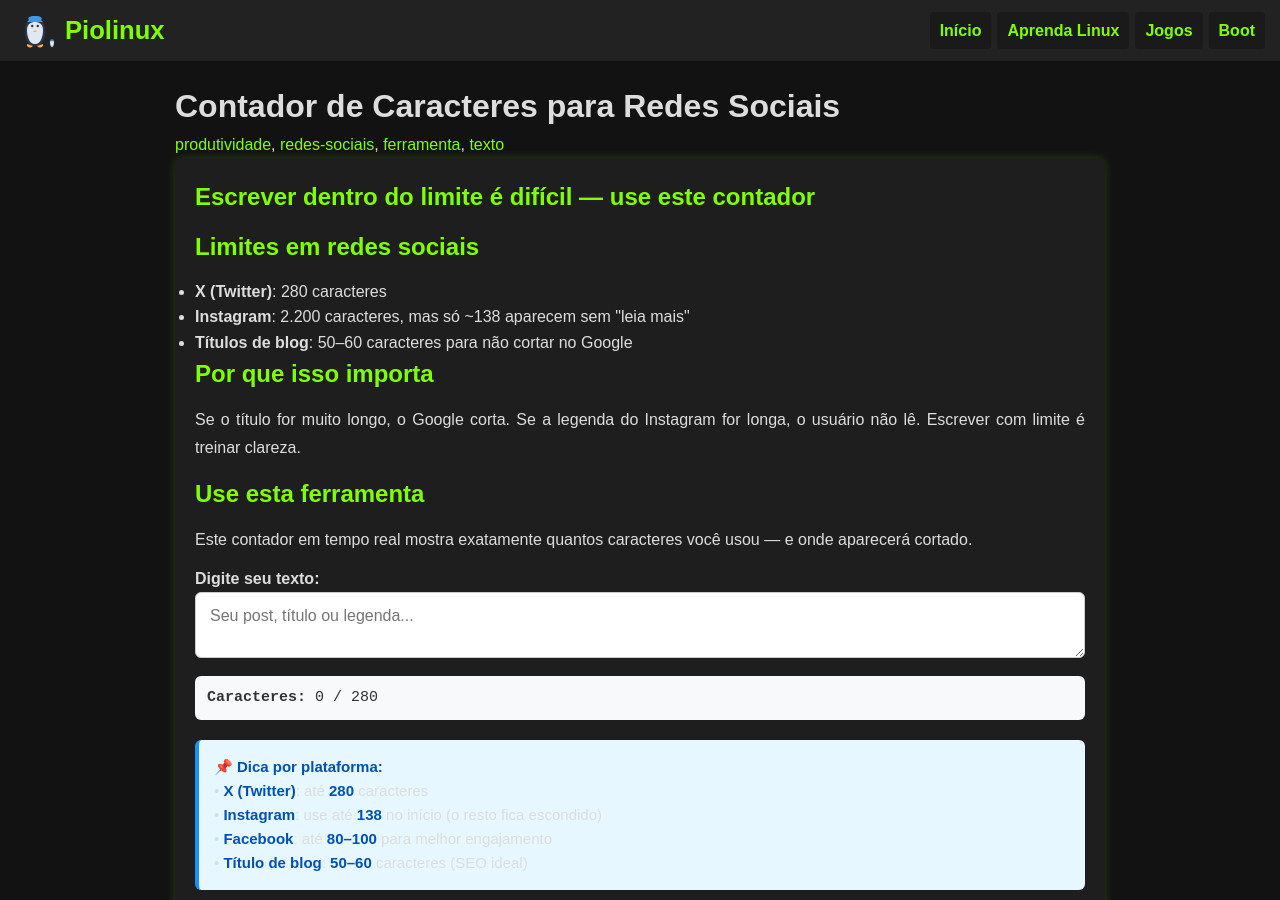
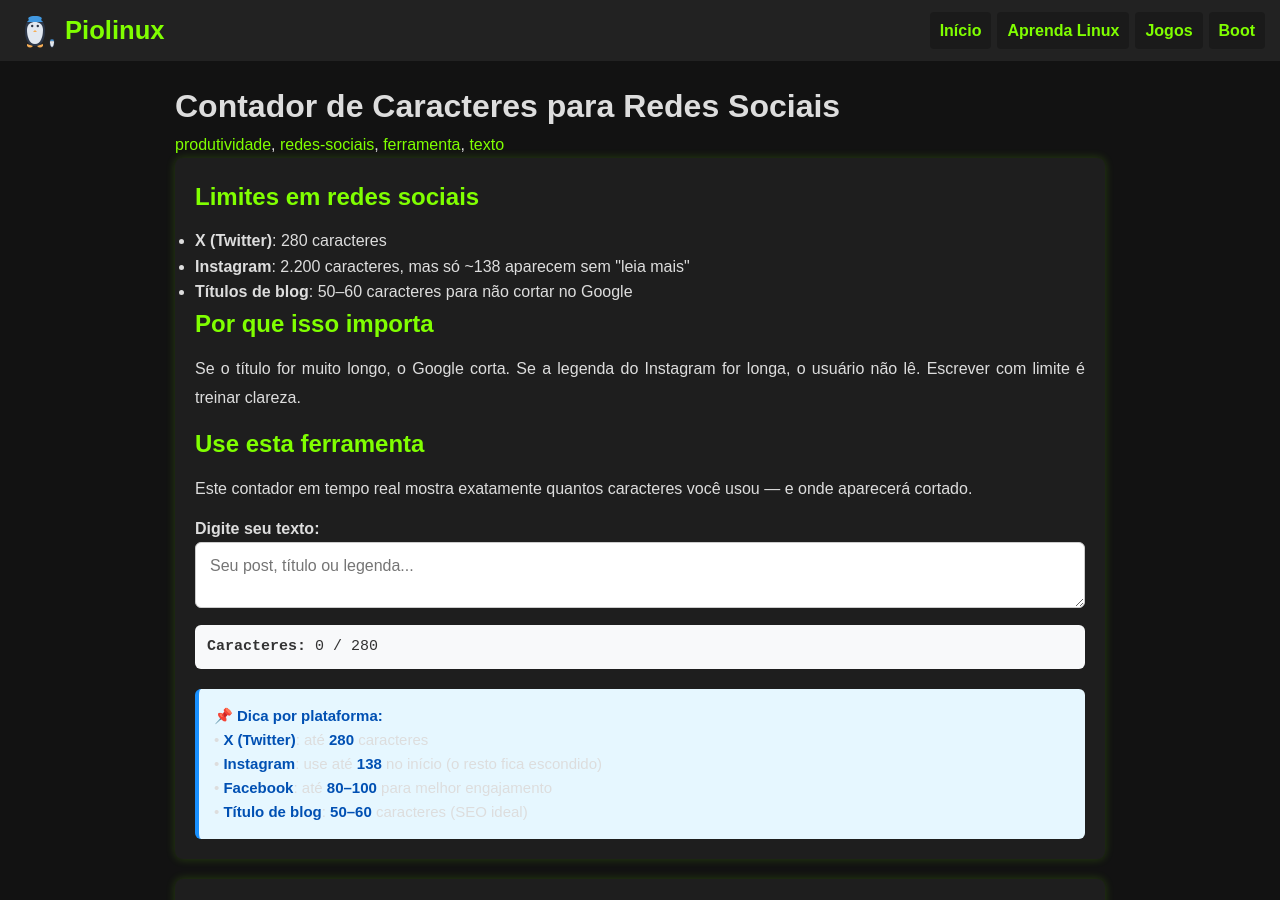
Before and after one commit to Piolinux/piolinux-site, a Jekyll site: the page built from _posts/2025-09-01-contador-de-caracteres.md, in a window 1280 px wide and 900 px high. Built offline with Jekyll 4.4.1, drawn with Linux system fonts in a browser that asks for light colours.

Commit message:
Update 2025-09-01-contador-de-caracteres.md

```diff
--- a/_posts/2025-09-01-contador-de-caracteres.md
+++ b/_posts/2025-09-01-contador-de-caracteres.md
@@ -14,7 +14,7 @@ date: 2025-09-01 10:00:00 -0300
 <section class="post-content">
 
 
-<h1>Escrever dentro do limite é difícil — use este contador</h1>
+
 
 <h2>Limites em redes sociais</h2>
 <ul>
```
